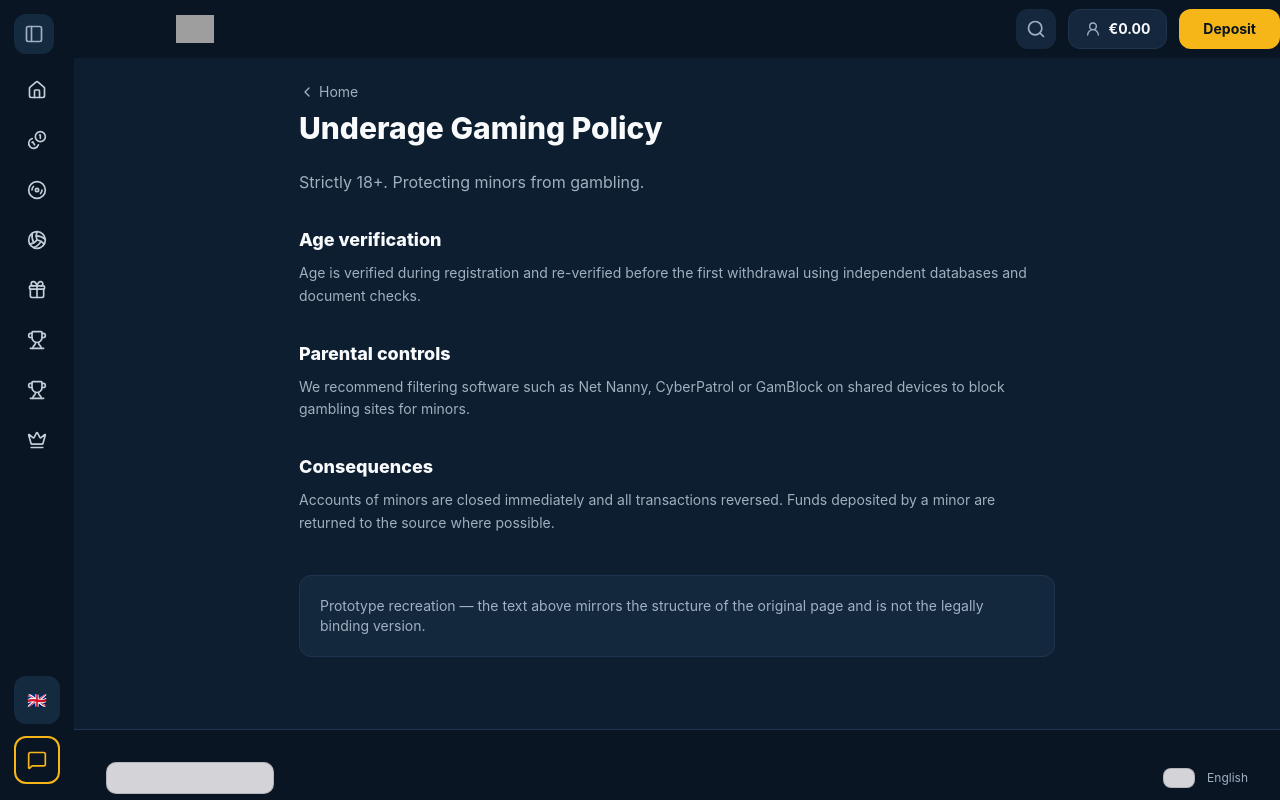
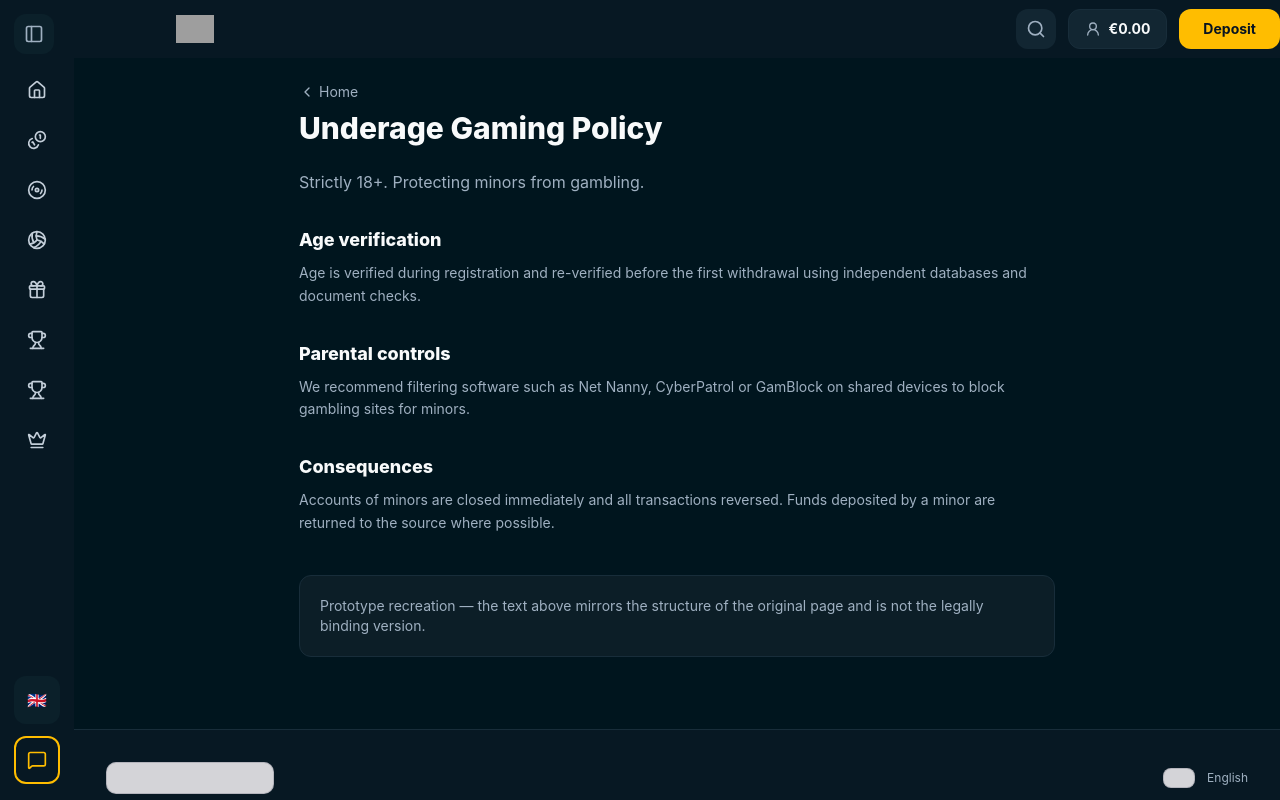
Before and after one commit to Bclick9/Bclick, a React (Vite) app in the folder frontend/: page /info/underage-gaming in a window 1280 px wide. Shown: the top 800 px of the page. Built offline with nearby package versions, Linux system fonts and the light colour scheme; grey boxes are pictures that could not be loaded.

Commit message:
Match dark navy and yellow reference palette

```diff
--- a/frontend/appTheme.css
+++ b/frontend/appTheme.css
@@ -5,20 +5,20 @@
 
 :root:root,
 :root.dark {
-  --background: 212 57% 12%;
+  --background: 198 100% 5.5%;
   --foreground: 210 30% 98%;
-  --card: 211 50% 16%;
+  --card: 201 53% 10%;
   --card-foreground: 210 30% 98%;
-  --popover: 211 50% 18%;
+  --popover: 201 50% 11%;
   --popover-foreground: 210 30% 98%;
   --primary: 43 92% 53%;
   --primary-foreground: 212 60% 8%;
-  --secondary: 211 48% 19%;
+  --secondary: 203 42% 16%;
   --secondary-foreground: 210 30% 98%;
-  --muted: 211 45% 17%;
+  --muted: 201 42% 12%;
   --muted-foreground: 210 22% 69%;
   --body-foreground: 210 20% 85%;
-  --accent: 211 45% 21%;
+  --accent: 203 45% 20%;
   --accent-foreground: 210 30% 98%;
   --destructive: 0 72% 51%;
   --destructive-foreground: 0 0% 98%;
@@ -26,22 +26,22 @@
   --warning-foreground: 212 60% 8%;
   --success: 152 60% 40%;
   --success-foreground: 0 0% 98%;
-  --border: 211 46% 21%;
-  --input: 211 46% 21%;
-  --ring: 43 92% 53%;
+  --border: 202 42% 16%;
+  --input: 202 42% 16%;
+  --ring: 43 100% 50%;
   --radius: 0.75rem;
 }
 
 /* Chrome surfaces sampled from the reference */
 :root {
-  --cb-nav: #0a1523;          /* sidebar, header, bottom nav, menu panel */
-  --cb-content: #0d1e30;      /* dark page content */
-  --cb-card: #142a3e;         /* cards and menu item rows */
-  --cb-item-active: #24384e;  /* active/selected nav row */
-  --cb-hover: #1a3049;        /* hover surface */
-  --cb-line: #1c3450;         /* separators / borders */
-  --cb-yellow: #f7b617;
-  --cb-yellow-dark: #d99e0e;
+  --cb-nav: #071823;          /* sidebar, header, bottom nav, menu panel */
+  --cb-content: #00151e;      /* dark page content */
+  --cb-card: #0b202a;         /* cards and menu item rows */
+  --cb-item-active: #233d4b;  /* active/selected nav row */
+  --cb-hover: #17313e;        /* hover surface */
+  --cb-line: #193442;         /* separators / borders */
+  --cb-yellow: #ffbd00;
+  --cb-yellow-dark: #dca300;
   --cb-green: #2fbf71;
   --cb-red: #e5484d;
 
```
